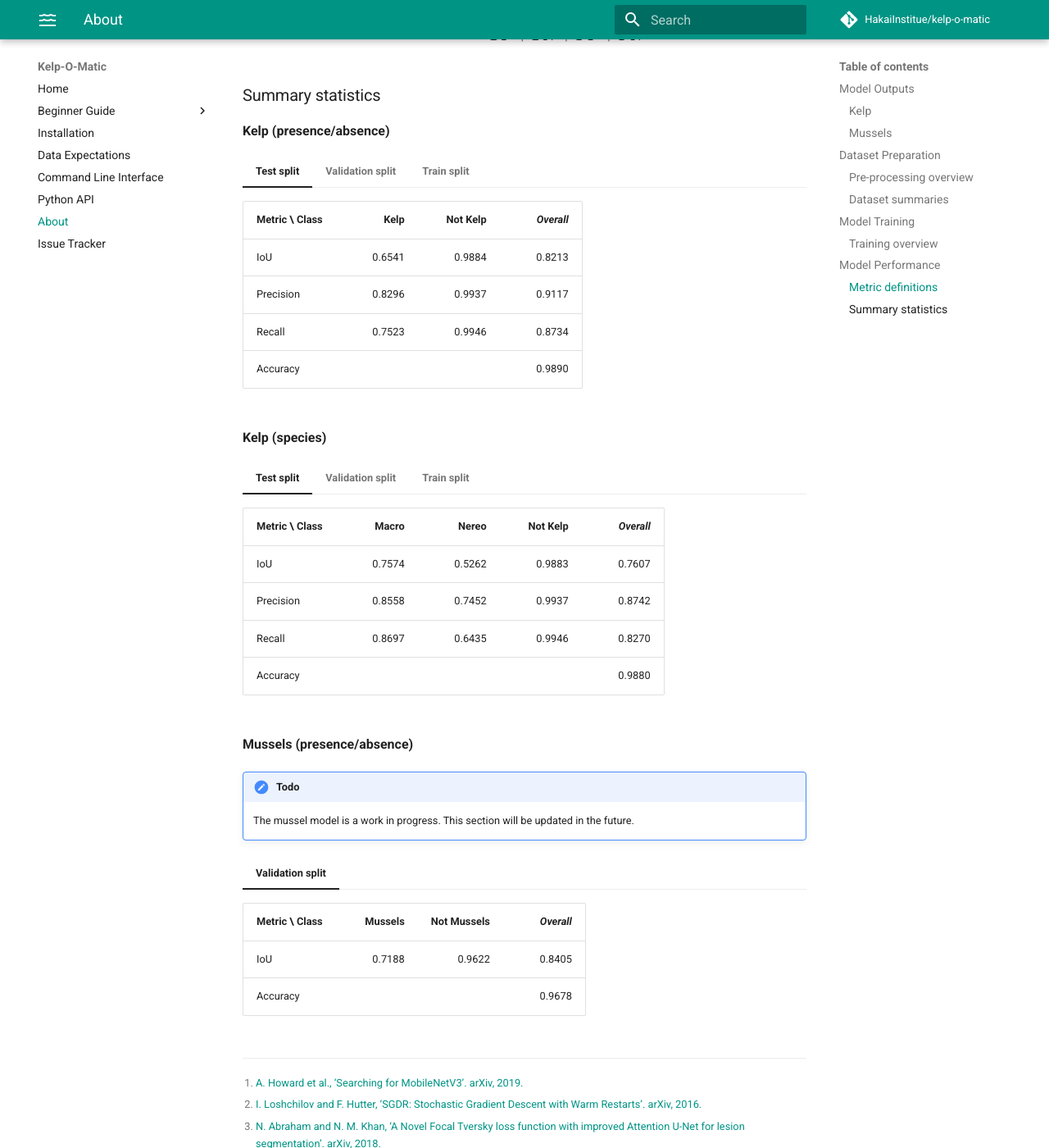
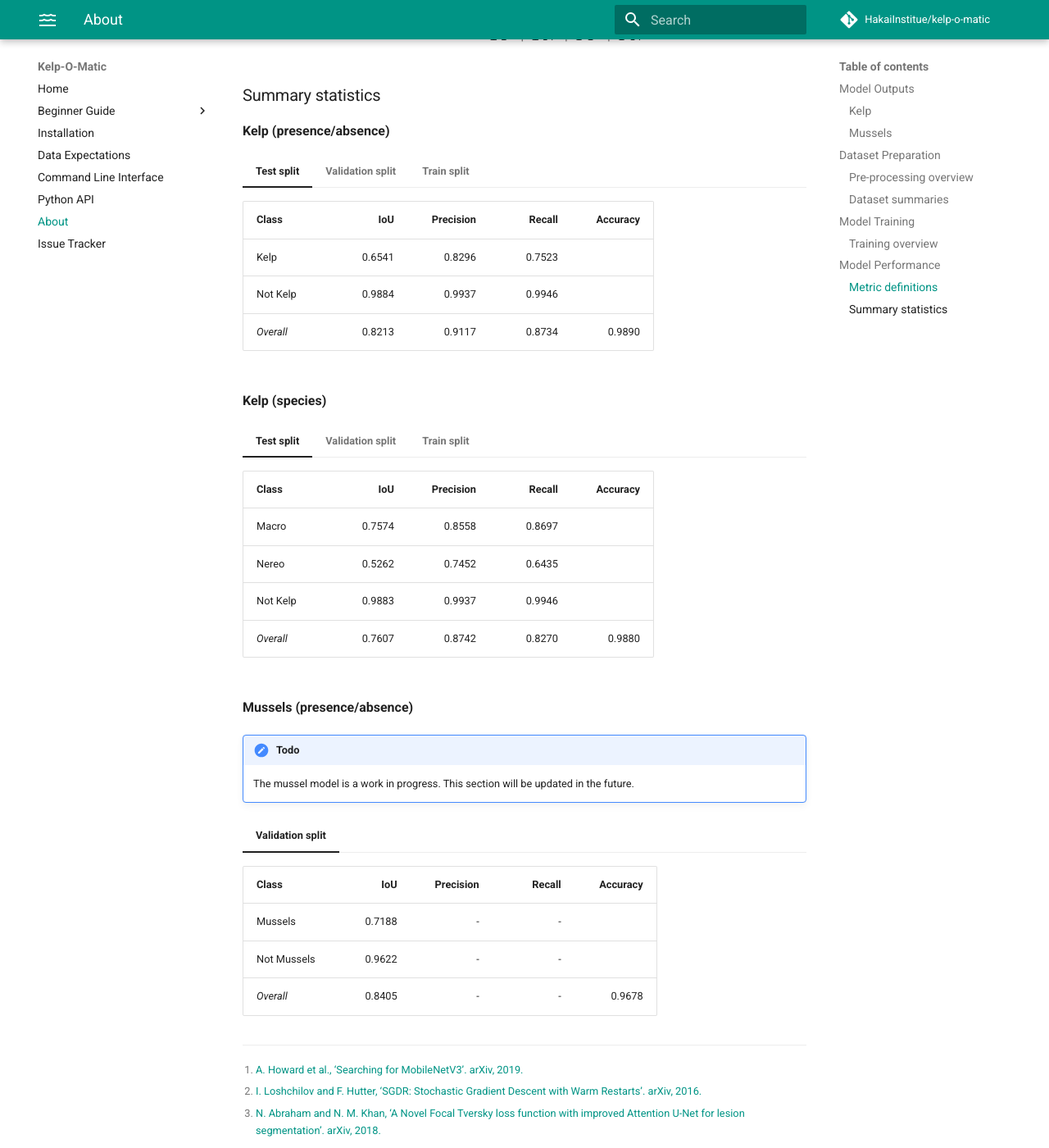
Before and after one commit to HakaiInstitute/kelp-o-matic, an MkDocs documentation site: the page built from docs/about.md, in a window 1280 px wide and 1400 px high, scrolled down 4336 px. Shown: the whole window at 82% size. Built offline with MkDocs 1.6.1 and Material for MkDocs 9.7.7, drawn with Linux system fonts in a browser that asks for light colours; comment, search, counter and statistics services are not loaded.

Commit message:
Invert stats tables axes

```diff
--- a/docs/about.md
+++ b/docs/about.md
@@ -215,59 +215,56 @@ $$
 
 === "Test split"
 
-    | Metric \\ Class |   Kelp | Not Kelp | *Overall* |
-    |:----------------|-------:|---------:|----------:|
-    | IoU             | 0.6541 |   0.9884 |    0.8213 |
-    | Precision       | 0.8296 |   0.9937 |    0.9117 |
-    | Recall          | 0.7523 |   0.9946 |    0.8734 |
-    | Accuracy        |        |          |    0.9890 |
+    | Class     |    IoU | Precision | Recall | Accuracy |
+    |:----------|-------:|----------:|-------:|---------:|
+    | Kelp      | 0.6541 |    0.8296 | 0.7523 |          |
+    | Not Kelp  | 0.9884 |    0.9937 | 0.9946 |          |
+    | *Overall* | 0.8213 |    0.9117 | 0.8734 |   0.9890 |
 
 === "Validation split"
 
-    | Metric \\ Class |   Kelp | Not Kelp | *Overall* |
-    |:----------------|-------:|---------:|----------:|
-    | IoU             | 0.6964 |   0.9857 |    0.8410 |
-    | Precision       | 0.7585 |   0.9969 |    0.8777 |
-    | Recall          | 0.8917 |   0.9886 |    0.9402 |
-    | Accuracy        |        |          |    0.9865 |
+    | Class     |    IoU | Precision | Recall | Accuracy |
+    |:----------|-------:|----------:|-------:|---------:|
+    | Kelp      | 0.6964 |    0.7585 | 0.8917 |          |
+    | Not Kelp  | 0.9857 |    0.9969 | 0.9886 |          |
+    | *Overall* | 0.8410 |    0.8777 | 0.9402 |   0.9865 |
 
 === "Train split"
 
-    | Metric \\ Class |   Kelp | Not Kelp | *Overall* |
-    |:----------------|-------:|---------:|----------:|
-    | IoU             | 0.7786 |   0.9716 |    0.8751 |
-    | Precision       | 0.8510 |   0.9889 |    0.9200 |
-    | Recall          | 0.8980 |   0.9822 |    0.9401 |
-    | Accuracy        |        |          |    0.9757 |
+    | Class     |    IoU | Precision | Recall | Accuracy |
+    |:----------|-------:|----------:|-------:|---------:|
+    | Kelp      | 0.7786 |    0.8510 | 0.8980 |          |
+    | Not Kelp  | 0.9716 |    0.9889 | 0.9822 |          |
+    | *Overall* | 0.8751 |    0.9200 | 0.9401 |   0.9757 |
 
 **Kelp (species)**
 
 === "Test split"
 
-    | Metric \\ Class |  Macro |  Nereo | Not Kelp | *Overall* |
-    |:----------------|-------:|-------:|---------:|----------:|
-    | IoU             | 0.7574 | 0.5262 |   0.9883 |    0.7607 |
-    | Precision       | 0.8558 | 0.7452 |   0.9937 |    0.8742 |
-    | Recall          | 0.8697 | 0.6435 |   0.9946 |    0.8270 |
-    | Accuracy        |        |        |          |    0.9880 |
+    | Class     |    IoU | Precision | Recall | Accuracy |
+    |:----------|-------:|----------:|-------:|---------:|
+    | Macro     | 0.7574 |    0.8558 | 0.8697 |          |
+    | Nereo     | 0.5262 |    0.7452 | 0.6435 |          |
+    | Not Kelp  | 0.9883 |    0.9937 | 0.9946 |          |
+    | *Overall* | 0.7607 |    0.8742 | 0.8270 |   0.9880 |
 
 === "Validation split"
 
-    | Metric \\ Class |  Macro |  Nereo | Not Kelp | *Overall* |
-    |:----------------|-------:|-------:|---------:|----------:|
-    | IoU             | 0.7392 | 0.4369 |   0.9423 |    0.7810 |
-    | Precision       | 0.7942 | 0.5128 |   0.9848 |    0.8367 |
-    | Recall          | 0.9126 | 0.7696 |   0.9562 |    0.9055 |
-    | Accuracy        |        |        |          |    0.9522 |
+    | Class     |    IoU | Precision | Recall | Accuracy |
+    |:----------|-------:|----------:|-------:|---------:|
+    | Macro     | 0.7392 |    0.7942 | 0.9126 |          |
+    | Nereo     | 0.4369 |    0.5128 | 0.7696 |          |
+    | Not Kelp  | 0.9423 |    0.9848 | 0.9562 |          |
+    | *Overall* | 0.7810 |    0.8367 | 0.9055 |   0.9522 |
 
 === "Train split"
 
-    | Metric \\ Class |  Macro |  Nereo | Not Kelp | *Overall* |
-    |:----------------|-------:|-------:|---------:|----------:|
-    | IoU             | 0.8133 | 0.5722 |   0.9579 |    0.8118 |
-    | Precision       | 0.8845 | 0.6741 |   0.9828 |    0.8719 |
-    | Recall          | 0.9075 | 0.7141 |   0.9742 |    0.8855 |
-    | Accuracy        |        |        |          |    0.9649 |
+    | Class     |    IoU | Precision | Recall | Accuracy |
+    |:----------|-------:|----------:|-------:|---------:|
+    | Macro     | 0.8133 |    0.8845 | 0.9075 |          |
+    | Nereo     | 0.5722 |    0.6741 | 0.7141 |          |
+    | Not Kelp  | 0.9579 |    0.9828 | 0.9742 |          |
+    | *Overall* | 0.8118 |    0.8719 | 0.8855 |   0.9649 |
 
 **Mussels (presence/absence)**
 
@@ -277,7 +274,8 @@ $$
 
 === "Validation split"
 
-    | Metric \\ Class | Mussels | Not Mussels | *Overall* |
-    |:----------------|--------:|------------:|----------:|
-    | IoU             |  0.7188 |      0.9622 |    0.8405 |
-    | Accuracy        |         |             |    0.9678 |
+| Class       |    IoU | Precision | Recall | Accuracy |
+|:------------|-------:|----------:|-------:|---------:|
+| Mussels     | 0.7188 |         - |      - |          |
+| Not Mussels | 0.9622 |         - |      - |          |
+| *Overall*   | 0.8405 |         - |      - |   0.9678 |
```
